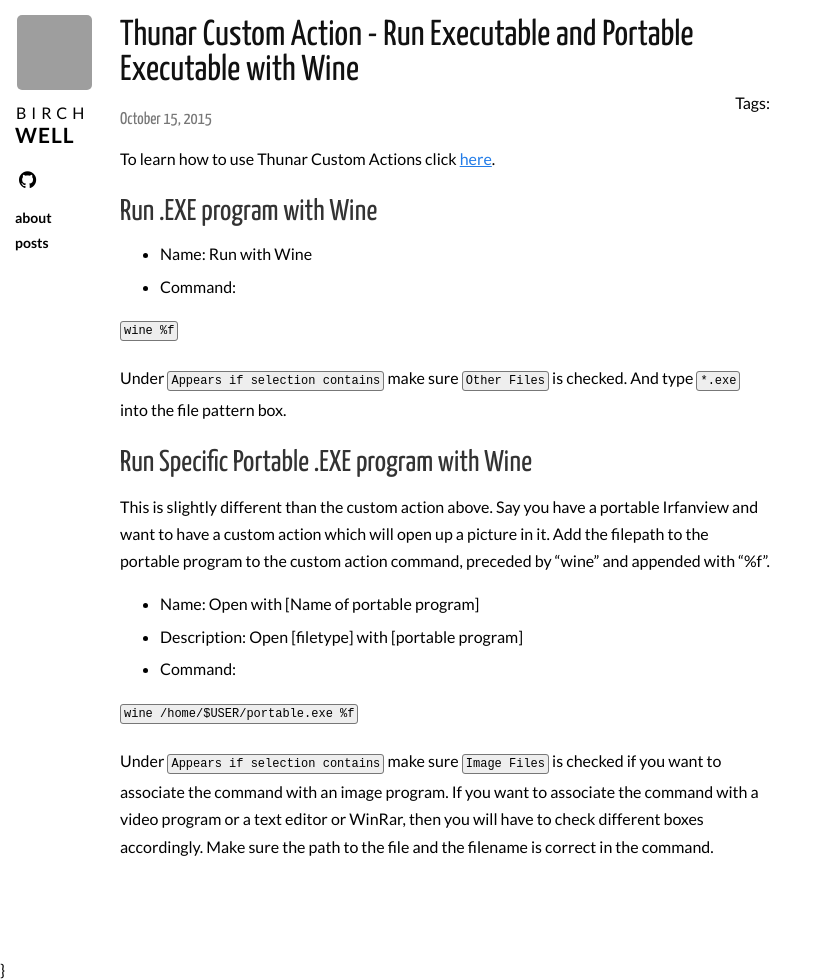
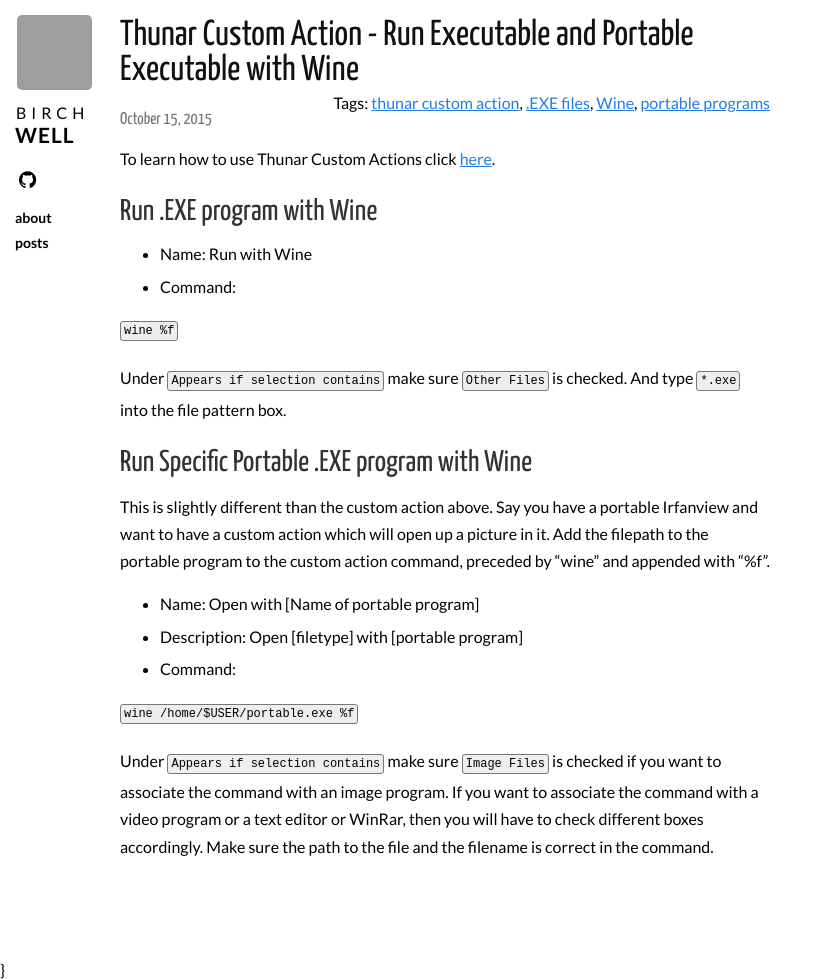
Before and after one commit to Birchwell/birchwell.github.io, a Jekyll site: the page built from _posts/2015-10-15-thunar-custom-action-run-exe-and-portable-exe-with-wine.md, in a window 1280 px wide. Shown: the whole page, without its empty margins (0-832 px from the left). Built offline with Jekyll 4.4.1, drawn with Linux system fonts in a browser that asks for light colours; nearby versions of some CDN libraries; Markdown is read by kramdown in place of the engine named in the settings; comment, search, counter and statistics services are not loaded; grey boxes are pictures that could not be loaded.

Commit message:
Update 2015-10-15-thunar-custom-action-run-exe-and-portable-exe-with-wine.md

```diff
--- a/_posts/2015-10-15-thunar-custom-action-run-exe-and-portable-exe-with-wine.md
+++ b/_posts/2015-10-15-thunar-custom-action-run-exe-and-portable-exe-with-wine.md
@@ -1,6 +1,11 @@
 ---
 layout: post
 title: Thunar Custom Action - Run Executable and Portable Executable with Wine
+tags:
+- thunar custom action
+- .EXE files
+- Wine
+- portable programs
 category: posts
 ---
 To learn how to use Thunar Custom Actions click [here](https://birchwell.github.io/posts/thunar-custom-actions-tutorial-convert-video-to-avi/).
```
